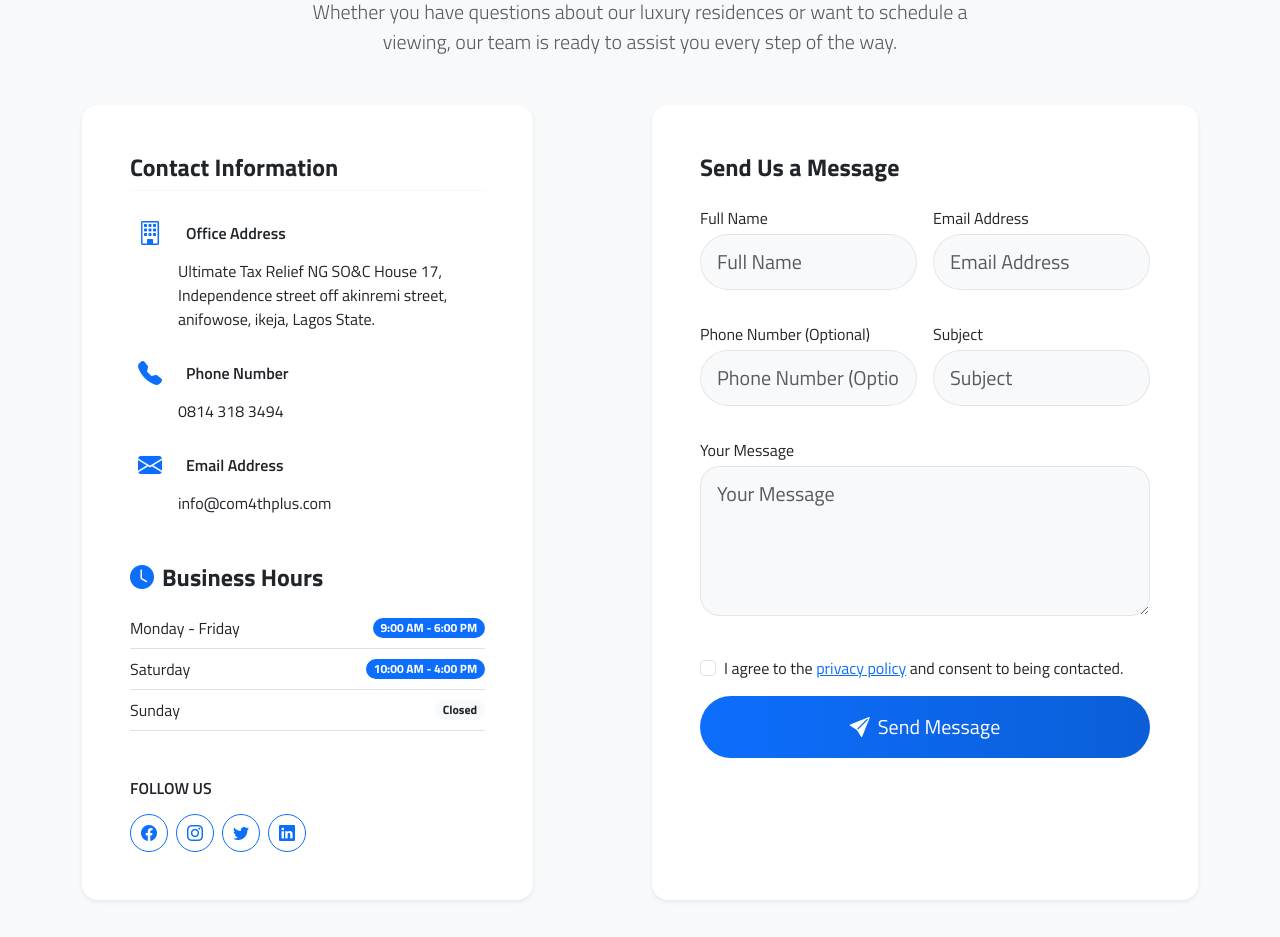
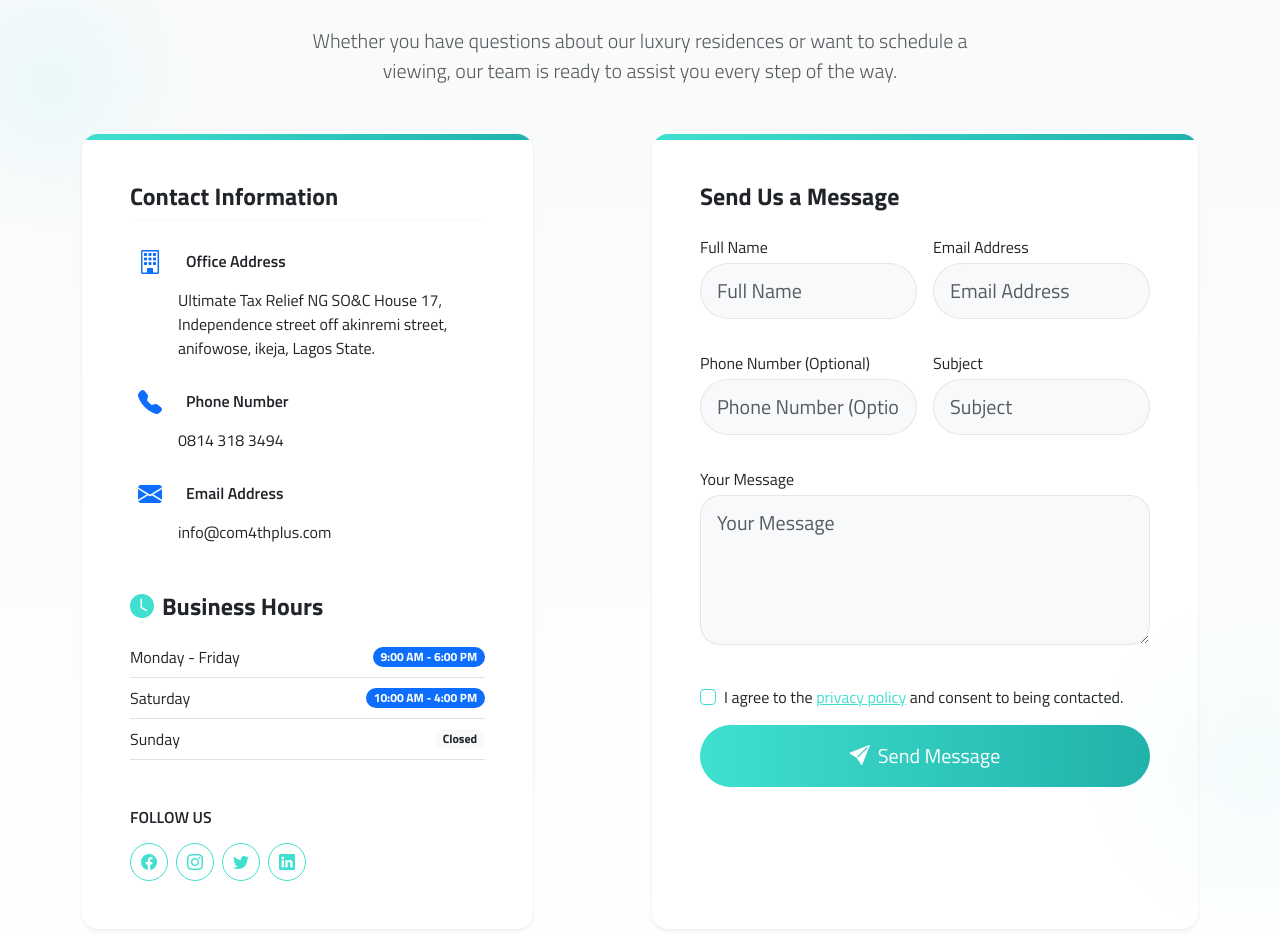
Before and after one commit to ablejohn/Com4thPlus, a React (Vite) app: page /contact in a window 1280 px wide. Shown: the part 255-1192 px from the top of the page. Built offline with nearby package versions, Linux system fonts and the light colour scheme.

Commit message:
Update...

```diff
--- a/src/pages/contact.jsx
+++ b/src/pages/contact.jsx
@@ -1,6 +1,7 @@
 import React, { useState, useCallback } from "react";
 import "bootstrap/dist/css/bootstrap.min.css";
 import "bootstrap-icons/font/bootstrap-icons.css";
+import { motion } from "framer-motion";
 
 const ContactPage = () => {
   const [formData, setFormData] = useState({
@@ -111,10 +112,15 @@ const ContactPage = () => {
   };
 
   const ContactInfoItem = ({ icon, title, content, type, href }) => (
-    <div className="mb-4">
+    <motion.div
+      className="mb-4"
+      initial={{ opacity: 0, y: 20 }}
+      animate={{ opacity: 1, y: 0 }}
+      transition={{ duration: 0.4 }}
+    >
       <div className="d-flex align-items-center mb-2">
         <div className="contact-icon-wrapper me-3">
-          <i className={`bi ${icon} text-primary fs-4`} aria-hidden="true"></i>
+          <i className={`bi ${icon} text-primary fs-4`} style={{ color: "#40E0D0" }} aria-hidden="true"></i>
         </div>
         <h3 className="h6 fw-semibold mb-0">{title}</h3>
       </div>
@@ -131,16 +137,21 @@ const ContactPage = () => {
           <span>{content}</span>
         )}
       </div>
-    </div>
+    </motion.div>
   );
 
   const BusinessHoursItem = ({ day, hours, status }) => (
-    <li className="d-flex justify-content-between align-items-center border-bottom pb-2 mb-2">
+    <motion.li
+      className="d-flex justify-content-between align-items-center border-bottom pb-2 mb-2"
+      initial={{ opacity: 0, x: -20 }}
+      animate={{ opacity: 1, x: 0 }}
+      transition={{ duration: 0.3 }}
+    >
       <span className="fw-medium">{day}</span>
-      <span className={`badge rounded-pill ${status === 'open' ? 'bg-primary text-white' : 'bg-light text-dark'}`}>
+      <span className={`badge rounded-pill ${status === 'open' ? 'bg-primary text-white' : 'bg-light text-dark'}`} style={{ backgroundColor: status === 'open' ? "#40E0D0" : "#f8f9fa" }}>
         {hours}
       </span>
-    </li>
+    </motion.li>
   );
 
   const FormField = ({ type, name, label, value, onChange, error, as = "input" }) => {
@@ -157,20 +168,30 @@ const ContactPage = () => {
     };
 
     return (
-      <div className="form-group mb-3">
+      <motion.div
+        className="form-group mb-3"
+        initial={{ opacity: 0, y: 15 }}
+        animate={{ opacity: 1, y: 0 }}
+        transition={{ duration: 0.3 }}
+      >
         <label htmlFor={name} className="form-label fw-medium mb-1">{label}</label>
         <Component {...props} />
         {error && <div className="invalid-feedback">{error}</div>}
-      </div>
+      </motion.div>
     );
   };
 
   return (
-    <div className="bg-light py-5">
+    <div className="py-5" style={{ background: "linear-gradient(180deg, #f8f9fa 0%, #ffffff 100%)" }}>
       <div className="container py-4">
         {/* Page Header */}
         <header className="text-center mb-5">
-          <h6 className="text-primary fw-bold text-uppercase letter-spacing-1 mb-2">Get In Touch</h6>
+          <div className="d-inline-block px-3 py-2 rounded-pill mb-3"
+               style={{ background: "rgba(64, 224, 208, 0.1)", color: "#40E0D0" }}>
+            <span className="fw-semibold" style={{ fontSize: "0.85rem", letterSpacing: "0.05em" }}>
+              GET IN TOUCH
+            </span>
+          </div>
           <h1 className="display-4 fw-bold mb-3">Contact Us</h1>
           <div className="mx-auto" style={{ maxWidth: "700px" }}>
             <p className="lead text-muted">
@@ -184,7 +205,28 @@ const ContactPage = () => {
         <div className="row g-4 justify-content-between">
           {/* Contact Information */}
           <div className="col-lg-5">
-            <div className="card border-0 shadow-sm rounded-4 h-100">
+            <motion.div
+              className="card border-0 shadow-sm h-100 overflow-hidden"
+              style={{ borderRadius: "16px" }}
+              initial={{ opacity: 0, x: -30 }}
+              animate={{ opacity: 1, x: 0 }}
+              transition={{ duration: 0.5 }}
+              whileHover={{
+                boxShadow: "0 15px 30px rgba(64, 224, 208, 0.15)"
+              }}
+            >
+              {/* Decorative accent */}
+              <div
+                className="position-absolute"
+                style={{
+                  top: 0,
+                  left: 0,
+                  right: 0,
+                  height: "6px",
+                  background: "linear-gradient(90deg, #40E0D0, #20B2AA)"
+                }}
+              />
+
               <div className="card-body p-4 p-lg-5">
                 <div className="contact-info mb-5">
                   <h2 className="h4 fw-bold mb-4 pb-2 border-bottom border-light">
@@ -198,7 +240,7 @@ const ContactPage = () => {
 
                 <div className="business-hours mt-5">
                   <h2 className="h4 fw-bold mb-4 d-flex align-items-center">
-                    <i className="bi bi-clock-fill text-primary me-2" aria-hidden="true"></i>
+                    <i className="bi bi-clock-fill me-2" style={{ color: "#40E0D0" }} aria-hidden="true"></i>
                     Business Hours
                   </h2>
                   <ul className="list-unstyled">
@@ -218,31 +260,72 @@ const ContactPage = () => {
                       { icon: "bi-twitter", label: "Twitter" },
                       { icon: "bi-linkedin", label: "LinkedIn" }
                     ].map((social, index) => (
-                      <a
+                      <motion.a
                         key={index}
                         href="#"
-                        className="btn btn-outline-primary social-icon rounded-circle p-2"
+                        className="btn social-icon rounded-circle p-2"
                         aria-label={social.label}
+                        style={{
+                          borderColor: "#40E0D0",
+                          color: "#40E0D0",
+                          width: "38px",
+                          height: "38px",
+                          display: "flex",
+                          alignItems: "center",
+                          justifyContent: "center",
+                          padding: "0",
+                          transition: "all 0.2s ease"
+                        }}
+                        whileHover={{
+                          backgroundColor: "#40E0D0",
+                          color: "white",
+                          y: -5,
+                          boxShadow: "0 6px 16px rgba(64, 224, 208, 0.25)"
+                        }}
                       >
                         <i className={`bi ${social.icon}`}></i>
-                      </a>
+                      </motion.a>
                     ))}
                   </div>
                 </div>
               </div>
-            </div>
+            </motion.div>
           </div>
 
           {/* Contact Form */}
           <div className="col-lg-6">
-            <div className="card border-0 shadow-sm rounded-4 h-100">
+            <motion.div
+              className="card border-0 shadow-sm h-100 overflow-hidden"
+              style={{ borderRadius: "16px" }}
+              initial={{ opacity: 0, x: 30 }}
+              animate={{ opacity: 1, x: 0 }}
+              transition={{ duration: 0.5, delay: 0.1 }}
+              whileHover={{
+                boxShadow: "0 15px 30px rgba(64, 224, 208, 0.15)"
+              }}
+            >
+              {/* Decorative accent */}
+              <div
+                className="position-absolute"
+                style={{
+                  top: 0,
+                  left: 0,
+                  right: 0,
+                  height: "6px",
+                  background: "linear-gradient(90deg, #40E0D0, #20B2AA)"
+                }}
+              />
+
               <div className="card-body p-4 p-lg-5">
                 <h2 className="h4 fw-bold mb-4">Send Us a Message</h2>
 
                 {submitStatus === 'success' && (
-                  <div
+                  <motion.div
                     className="alert alert-success alert-dismissible fade show"
                     role="alert"
+                    initial={{ opacity: 0, y: -10 }}
+                    animate={{ opacity: 1, y: 0 }}
+                    exit={{ opacity: 0, y: -10 }}
                   >
                     <div className="d-flex">
                       <i className="bi bi-check-circle-fill me-2 fs-5"></i>
@@ -257,13 +340,16 @@ const ContactPage = () => {
                       onClick={() => setSubmitStatus(null)}
                       aria-label="Close"
                     ></button>
-                  </div>
+                  </motion.div>
                 )}
 
                 {submitStatus === 'error' && (
-                  <div
+                  <motion.div
                     className="alert alert-danger alert-dismissible fade show"
                     role="alert"
+                    initial={{ opacity: 0, y: -10 }}
+                    animate={{ opacity: 1, y: 0 }}
+                    exit={{ opacity: 0, y: -10 }}
                   >
                     <div className="d-flex">
                       <i className="bi bi-exclamation-triangle-fill me-2 fs-5"></i>
@@ -278,7 +364,7 @@ const ContactPage = () => {
                       onClick={() => setSubmitStatus(null)}
                       aria-label="Close"
                     ></button>
-                  </div>
+                  </motion.div>
                 )}
 
                 <form onSubmit={handleSubmit} noValidate className="mt-4">
@@ -339,21 +425,38 @@ const ContactPage = () => {
                     </div>
 
                     <div className="col-12 mt-4">
-                      <div className="form-check mb-3">
+                      <motion.div
+                        className="form-check mb-3"
+                        whileHover={{ scale: 1.01 }}
+                      >
                         <input
                           className="form-check-input"
                           type="checkbox"
                           id="privacyPolicy"
                           required
+                          style={{
+                            borderColor: "#40E0D0",
+                            outline: "none"
+                          }}
                         />
                         <label className="form-check-label" htmlFor="privacyPolicy">
-                          I agree to the <a href="#" className="text-primary">privacy policy</a> and consent to being contacted.
+                          I agree to the <a href="#" style={{ color: "#40E0D0" }}>privacy policy</a> and consent to being contacted.
                         </label>
-                      </div>
-                      <button
+                      </motion.div>
+                      <motion.button
                         type="submit"
-                        className="btn btn-primary btn-lg w-100 py-3 position-relative rounded-pill"
+                        className="btn btn-lg w-100 py-3 position-relative rounded-pill"
                         disabled={isSubmitting}
+                        style={{
+                          background: "linear-gradient(to right, #40E0D0, #20B2AA)",
+                          border: "none",
+                          color: "white"
+                        }}
+                        whileHover={{
+                          y: -5,
+                          boxShadow: "0 10px 20px rgba(64, 224, 208, 0.3)"
+                        }}
+                        transition={{ type: "spring", stiffness: 400, damping: 10 }}
                       >
                         {isSubmitting ? (
                           <>
@@ -370,12 +473,12 @@ const ContactPage = () => {
                             Send Message
                           </>
                         )}
-                      </button>
+                      </motion.button>
                     </div>
                   </div>
                 </form>
               </div>
-            </div>
+            </motion.div>
           </div>
         </div>
       </div>
@@ -393,48 +496,21 @@ const ContactPage = () => {
           text-align: center;
         }
         .hover-primary:hover {
-          color: #0d6efd !important;
+          color: #40E0D0 !important;
         }
         .form-control {
           border: 1px solid rgba(0,0,0,0.1);
           padding: 0.75rem 1rem;
           border-radius: 30px;
+          transition: all 0.3s ease;
         }
         .form-control:focus {
-          border-color: #0d6efd;
-          box-shadow: 0 0 0 0.25rem rgba(13, 110, 253, 0.15);
+          border-color: #40E0D0;
+          box-shadow: 0 0 0 0.25rem rgba(64, 224, 208, 0.15);
         }
         .form-check-input:checked {
-          background-color: #0d6efd;
-          border-color: #0d6efd;
-        }
-        .btn-primary {
-          background: linear-gradient(to right, #0d6efd, #0b5ed7);
-          border: none;
-          transition: all 0.3s ease;
-        }
-        .btn-primary:hover {
-          transform: translateY(-2px);
-          box-shadow: 0 5px 15px rgba(13, 110, 253, 0.3);
-        }
-        .btn-outline-primary {
-          border-color: #0d6efd;
-          color: #0d6efd;
-          transition: all 0.2s ease;
-        }
-        .btn-outline-primary:hover {
-          background-color: #0d6efd;
-          color: white;
-          transform: translateY(-2px);
-        }
-        .social-icon {
-          border-radius: 50% !important;
-          width: 38px;
-          height: 38px;
-          display: flex;
-          align-items: center;
-          justify-content: center;
-          padding: 0 !important;
+          background-color: #40E0D0;
+          border-color: #40E0D0;
         }
         .rounded-pill {
           border-radius: 50px !important;
@@ -442,6 +518,42 @@ const ContactPage = () => {
         textarea.form-control {
           border-radius: 20px;
         }
+
+        /* Background decorations */
+        .py-5 {
+          position: relative;
+          overflow: hidden;
+        }
+
+        .py-5::before {
+          content: '';
+          position: absolute;
+          width: 300px;
+          height: 300px;
+          background: radial-gradient(circle, rgba(64, 224, 208, 0.08) 0%, rgba(255,255,255,0) 70%);
+          top: 10%;
+          left: -100px;
+          border-radius: 50%;
+          z-index: 0;
+        }
+
+        .py-5::after {
+          content: '';
+          position: absolute;
+          width: 350px;
+          height: 350px;
+          background: radial-gradient(circle, rgba(64, 224, 208, 0.05) 0%, rgba(255,255,255,0) 70%);
+          bottom: 5%;
+          right: -150px;
+          border-radius: 50%;
+          z-index: 0;
+        }
+
+        @media (max-width: 768px) {
+          .card-body {
+            padding: 1.25rem !important;
+          }
+        }
       `}</style>
     </div>
   );
--- a/src/sections/testimonial.jsx
+++ b/src/sections/testimonial.jsx
@@ -157,7 +157,7 @@ const TestimonialsSection = () => {
     {
       id: 1,
       name: "Grace A.",
-      location: "GRA, Port Harcourt",
+      location: "GRA, Lagos",
       rating: 5,
       text: "Com4th Plus provided the perfect space for our family trip. The extra comfort, clean environment, and great location made all the difference. The amenities were exactly what we needed for our stay.",
       image: "/api/placeholder/60/60",
@@ -167,7 +167,7 @@ const TestimonialsSection = () => {
     {
       id: 2,
       name: "David O.",
-      location: "GRA, Port Harcourt",
+      location: "GRA, Lagos",
       rating: 5,
       text: "The security and amenities exceeded my expectations. The workspace in the master bedroom was a great bonus for catching up on emails during my business trip. I'll definitely book again on my next visit.",
       image: "/api/placeholder/60/60",
```
Also changed, not shown: src/pages/location.jsx (+2 -25 lines).
